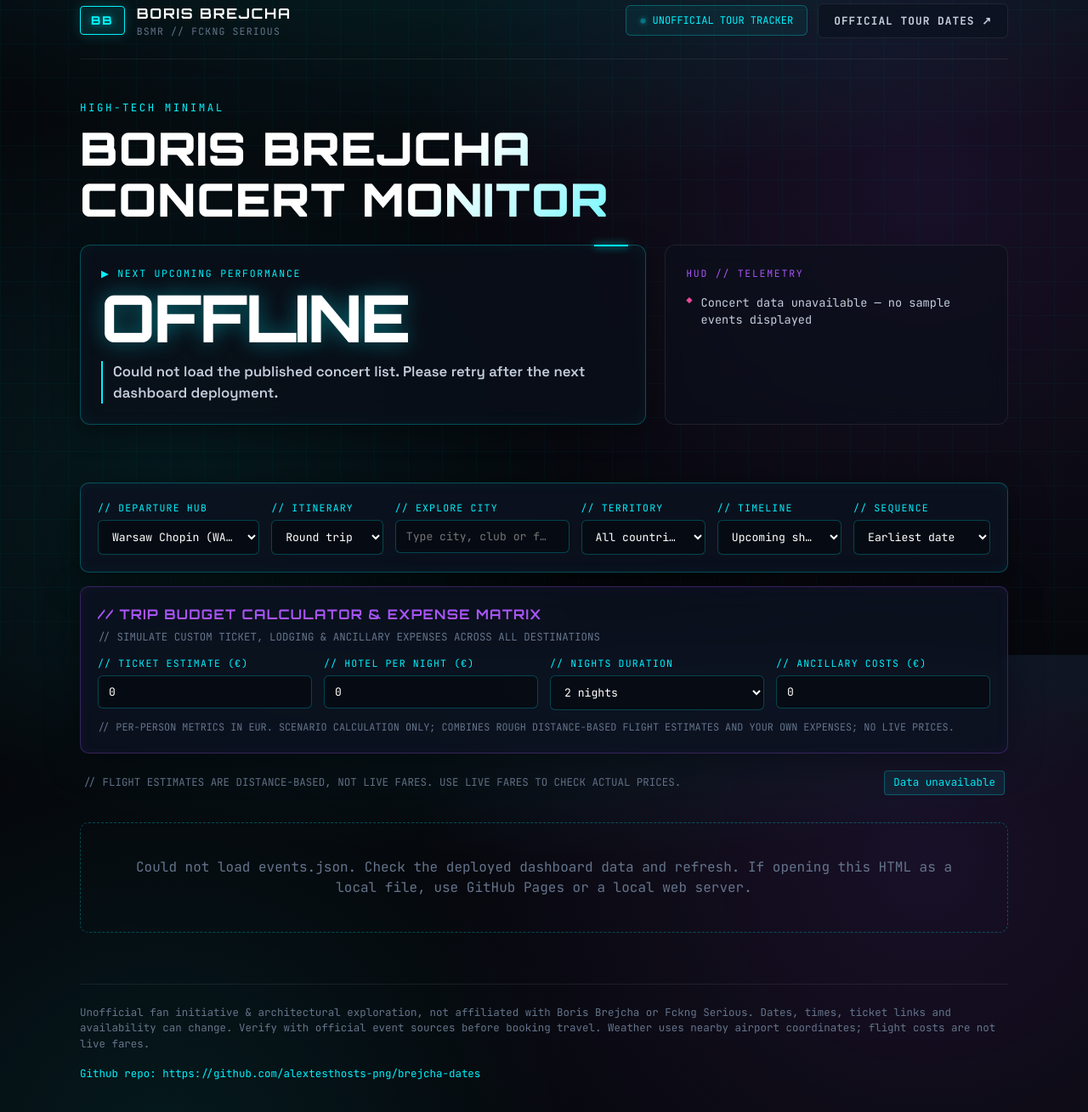
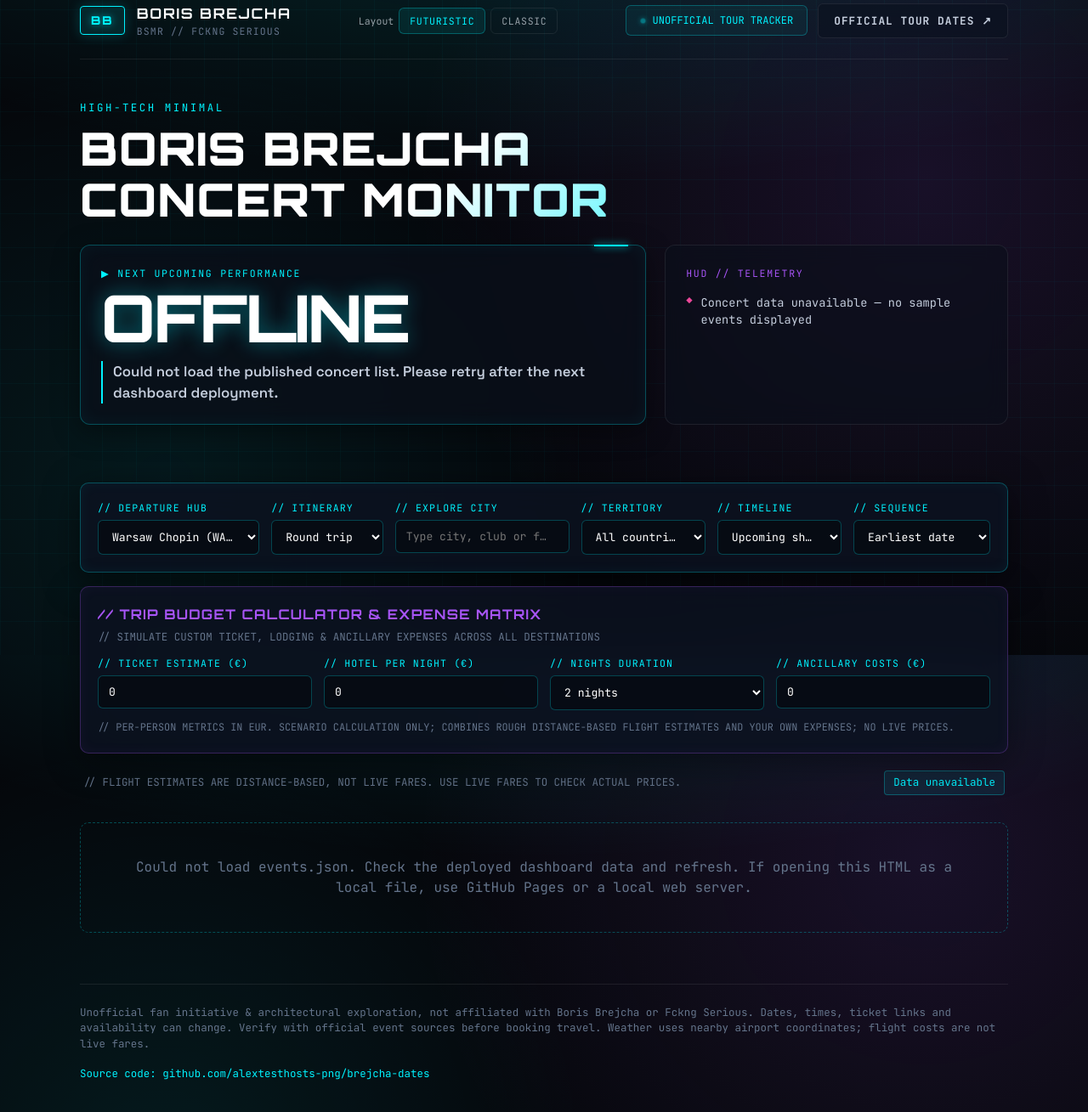
Before and after one commit to alextesthosts-png/brejcha-dates, a plain HTML site: page docs/index.html in a window 1280 px wide. Shown: the part 29-1338 px from the top of the page at 85% size. Drawn offline with Linux system fonts and the light colour scheme; files whose address does not match are found by name.

Commit message:
Update index.html

```diff
--- a/docs/index.html
+++ b/docs/index.html
@@ -726,6 +726,11 @@
   .hero-headline { font-size: clamp(1.35rem, 6vw, 2.3rem); letter-spacing: 0.01em; }
   .countdown-box, .facts-panel { padding: 18px; }
 }
+.layouts{display:flex;align-items:center;gap:6px;font-family:var(--font-mono);font-size:.72rem;color:rgba(226,232,240,.65)}
+.layouts a{padding:6px 12px;border:1px solid var(--border-dim);border-radius:6px;text-decoration:none;color:inherit;letter-spacing:.06em;text-transform:uppercase}
+.layouts a:hover{color:var(--neon-cyan);border-color:var(--border-cyan)}
+.layouts a[aria-current="page"]{color:var(--neon-cyan);border-color:var(--border-cyan);background:rgba(0,242,254,.08)}
+@media (max-width:768px){.top{flex-wrap:wrap}}
 </style>
 </head>
 <body>
@@ -739,6 +744,7 @@
         <span class="brand-sub">BSMR // FCKNG SERIOUS</span>
       </div>
     </div>
+    <nav class="layouts" aria-label="Choose layout"><span>Layout</span><a href="index.html" aria-current="page">Futuristic</a><a href="classic.html">Classic</a></nav>
     <div class="header-actions">
       <div class="sys-status">
         <span class="sys-dot"></span>
@@ -843,7 +849,7 @@
   <!-- HUD Footer -->
   <footer>
     <div>Unofficial fan initiative & architectural exploration, not affiliated with Boris Brejcha or Fckng Serious. Dates, times, ticket links and availability can change. Verify with official event sources before booking travel. Weather uses nearby airport coordinates; flight costs are not live fares.</div>
-    <div style="color: var(--neon-cyan)">Github repo: https://github.com/alextesthosts-png/brejcha-dates</div>
+    <div style="color: var(--neon-cyan)">Source code: <a href="https://github.com/alextesthosts-png/brejcha-dates" target="_blank" rel="noopener noreferrer">github.com/alextesthosts-png/brejcha-dates</a></div>
   </footer>
 </div>
 
```
